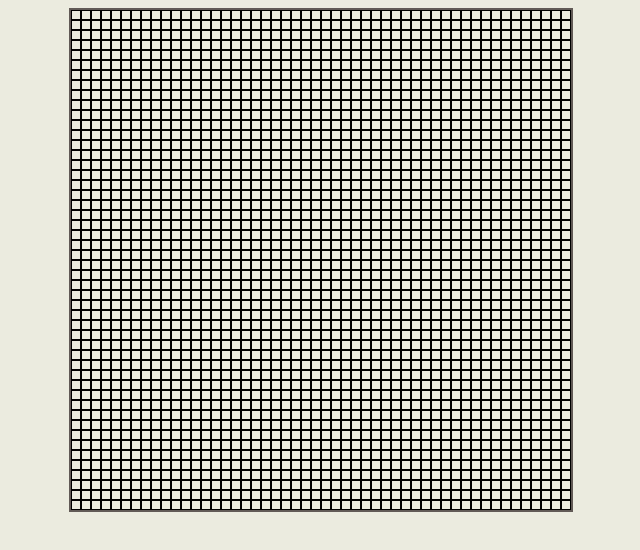
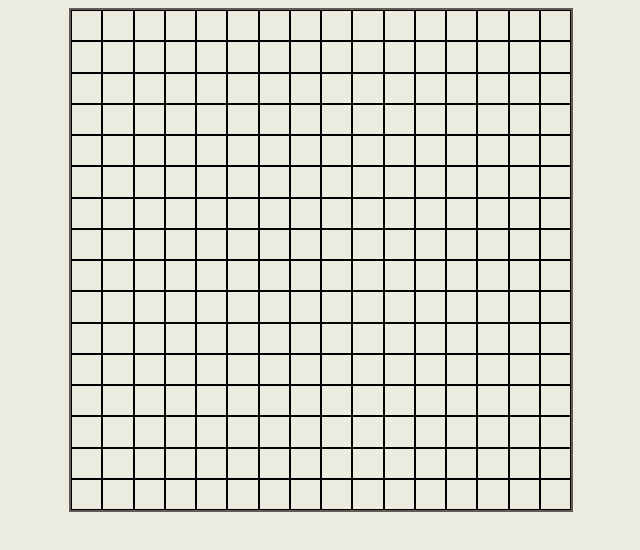
Before and after one commit to Hennie-dev/etchAsketch, a plain HTML site: page index.html in a window 1280 px wide. Shown: the whole page, without its empty margins (327-967 px from the left). Drawn offline with Linux system fonts and the light colour scheme.

Commit message:
set to 16 grid draw

```diff
--- a/etchAsketch.js
+++ b/etchAsketch.js
@@ -1,4 +1,4 @@
-let numberchoice = 50;
+let numberchoice = 16;
 const gridContainer = document.querySelector('.gridContainer');
 const body = document;
 
@@ -27,7 +27,6 @@ const fillGrid = (e) => {
     const target = e.target;
     if(toggle){
         let randomR = (Math.random()*1000)%255;
-        console.log(randomR);
         let randomG = (Math.random()*1000)%255;
         let randomB = (Math.random()*1000)%255;
         target.style.backgroundColor = `rgb(${randomR}, ${randomG}, ${randomB})`;
```
Also changed, not shown: styles.css (line endings or trailing spaces).
